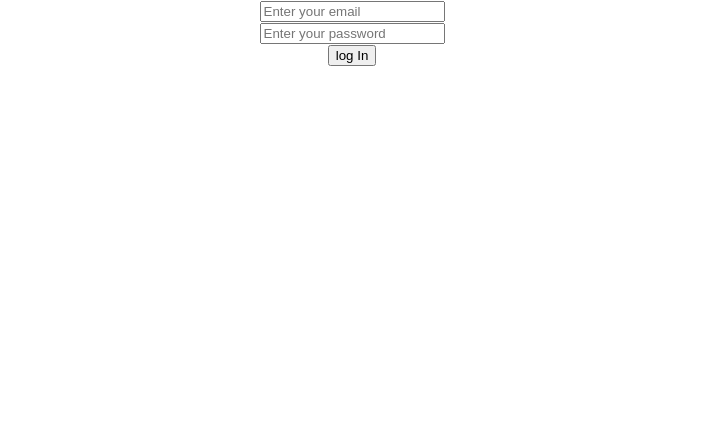
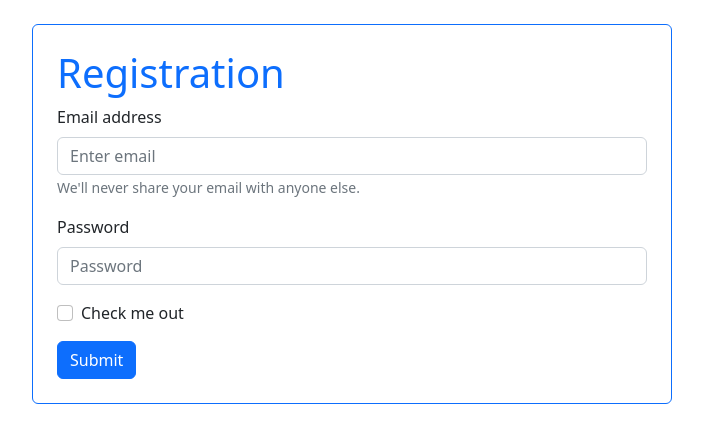
Before and after one commit to CsdSreekanta/email-password-auth, a React (Create React App) app: page / in a window 1280 px wide. Shown: the top 442 px of the page, without its empty margins (288-991 px from the left). Built offline with nearby package versions, Linux system fonts and the light colour scheme.

Commit message:
registration form completed

```diff
--- a/src/App.css
+++ b/src/App.css
@@ -1,6 +1,3 @@
-.App {
-  text-align: center;
-}
 
 .App-logo {
   height: 40vmin;
--- a/src/App.js
+++ b/src/App.js
@@ -1,6 +1,9 @@
 import "./App.css";
+import 'bootstrap/dist/css/bootstrap.min.css';
 import app from "./firebase.init";
 import { getAuth } from "firebase/auth";
+import Button from 'react-bootstrap/Button';
+import Form from 'react-bootstrap/Form';
 
 const auth = getAuth(app);
 
@@ -19,14 +22,30 @@
     console.log("form submitted");
   };
   return (
-    <div className="App">
-      <form onSubmit={handleOnSubmit}>
-        <input onBlur={handleEmailBlur} type="email" placeholder="Enter your email" />
-        <br />
-        <input onBlur={handlePasswordBlur} type="password" placeholder="Enter your password" />
-        <br />
-        <input type="submit" value="log In" />
-      </form>
+    <div>
+       <div className="registration w-50 mx-auto mt-4 border border-primary p-4 rounded">
+        <h1 className="text-primary">Registration</h1>
+       <Form onSubmit={handleOnSubmit}>
+      <Form.Group className="mb-3" controlId="formBasicEmail">
+        <Form.Label>Email address</Form.Label>
+        <Form.Control onBlur={handleEmailBlur} type="email" placeholder="Enter email" />
+        <Form.Text className="text-muted">
+          We'll never share your email with anyone else.
+        </Form.Text>
+      </Form.Group>
+
+      <Form.Group className="mb-3" controlId="formBasicPassword">
+        <Form.Label>Password</Form.Label>
+        <Form.Control onBlur={handlePasswordBlur} type="password" placeholder="Password" />
+      </Form.Group>
+      <Form.Group className="mb-3" controlId="formBasicCheckbox">
+        <Form.Check type="checkbox" label="Check me out" />
+      </Form.Group>
+      <Button  variant="primary" type="submit">
+        Submit
+      </Button>
+    </Form>
+       </div>
     </div>
   );
 }
```
